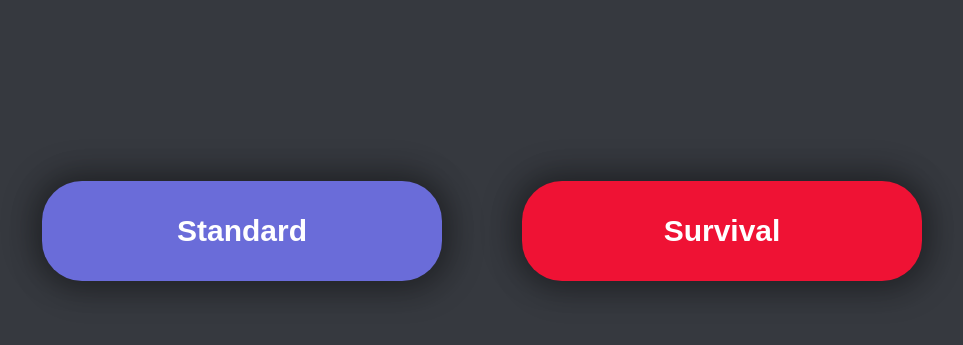
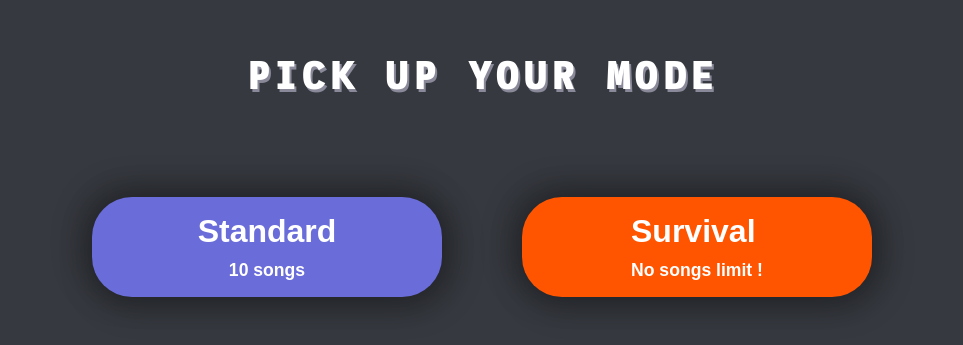
Before and after one commit to clrko/wild-thunder, a React (Create React App) app: page /mode-page in a window 1280 px wide. Shown: the part 169-514 px from the top of the page, without its empty margins (158-1121 px from the left). Built offline with nearby package versions, Linux system fonts and the light colour scheme.

Commit message:
Updated files

```diff
--- a/src/components/pages/ModePage.css
+++ b/src/components/pages/ModePage.css
@@ -1,7 +1,16 @@
+.modePage-title {
+  margin: 17% auto;
+  margin-bottom: 0;
+  font-size: 2.5rem;
+  font-family: LeagueMono-ExtraBold;
+  letter-spacing: 0.093em;
+  text-shadow: 2px 3px 0px #898999;
+  text-transform: uppercase;
+}
+
 .modePage-list {
     z-index: 0;
     width: 100%;
-    height: 100vh;
     display: flex;
     justify-content: center;
     align-items: center;
--- a/src/components/pages/ModePage.js
+++ b/src/components/pages/ModePage.js
@@ -1,17 +1,21 @@
-import React, { Component } from 'react';
+import React, { Component, Fragment } from 'react';
 import ModePageCards from "./ModePageCards"
 import "./ModePage.css";
 
 const arrayMode = ['Standard', 'Survival']
 const gamePathname = [`/theme-page`, `/game-session-survival`]
-const modeColor = ["#6a6cd9","#ef1234"]
+const modeColor = ["#6a6cd9","#ff5500"]
+const description = ['10 songs','No songs limit !']
 
 class ModePage extends Component {
     render() {
         return (
-            <div className="modePage-list">
-                {arrayMode.map((mode, i) => <ModePageCards key={i} title={mode} pathname={gamePathname[i]} modeColor={modeColor[i]}/>)}
-            </div>
+            <Fragment>
+                <h1 className="modePage-title">Pick up your mode</h1>
+                <div className="modePage-list">
+                    {arrayMode.map((mode, i) => <ModePageCards key={i} title={mode} pathname={gamePathname[i]} modeColor={modeColor[i]} description={description[i]} />)}
+                </div>
+            </Fragment>
         )
     }
 }
--- a/src/components/pages/ModePageCards.css
+++ b/src/components/pages/ModePageCards.css
@@ -2,8 +2,8 @@
     display: flex;
     justify-content: center;
     align-items: center;
-    margin: 0px 40px;
-    width: 400px;
+    margin: 100px 40px;
+    width: 350px;
     height: 100px;
     border-radius: 40px;
     box-shadow: 5px 5px 30px 7px rgba(0,0,0,0.25), -5px -5px 30px 7px rgba(0,0,0,0.22);
@@ -15,7 +15,7 @@
     border-radius: 0px 0px 40px 40px;
     font-family: sans-serif;
     font-weight: bold;
-    font-size: 30px;
+    font-size: 2rem;
     color: white;
 }
 
@@ -23,6 +23,12 @@
     transform: scale(0.9, 0.9);
     box-shadow: 5px 5px 30px 15px rgba(0,0,0,0.25),
     -5px -5px 30px 15px rgba(0,0,0,0.22);
+}
+
+.ModePageCards-description {
+    font-size: 1.1rem;
+    text-align: center;
+    padding-top: 10px;
 }
 
 @media screen and (min-width: 601px) and (max-width: 1000px) {
--- a/src/components/pages/ModePageCards.js
+++ b/src/components/pages/ModePageCards.js
@@ -2,12 +2,13 @@ import React from 'react';
 import { NavLink } from 'react-router-dom'
 import "./ModePageCards.css"
 
-const ModePageCards = ({title, pathname, modeColor}) => {
+const ModePageCards = ({title, pathname, modeColor, description}) => {
     return (
         <NavLink to={{pathname}}>
             <div className="ModePageCards-card" style={{backgroundColor: modeColor}}>
                 <div className="ModePageCards-title">
                     <p>{title}</p>
+                    <p className="ModePageCards-description">{description}</p>
                 </div>
             </div>
         </NavLink>
--- a/src/index.css
+++ b/src/index.css
@@ -1,6 +1,11 @@
 @font-face {
   font-family: 'LeagueMono-Bold';
   src: local('LeagueMono-Bold'), url(./fonts/league-mono-master/ttf/LeagueMono-Bold.ttf) format('truetype');
+}
+
+@font-face {
+  font-family: 'LeagueMono-ExtraBold';
+  src: local('LeagueMono-ExtraBold'), url(./fonts/league-mono-master/ttf/LeagueMono-ExtraBold.ttf) format('truetype');
 }
 
 body {
```
